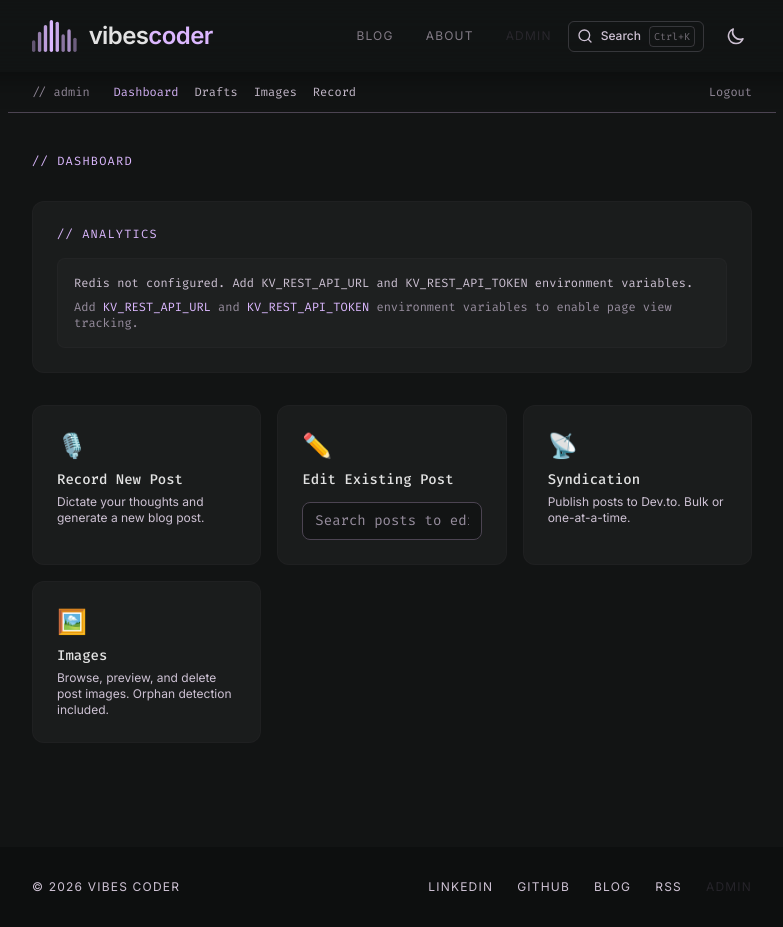
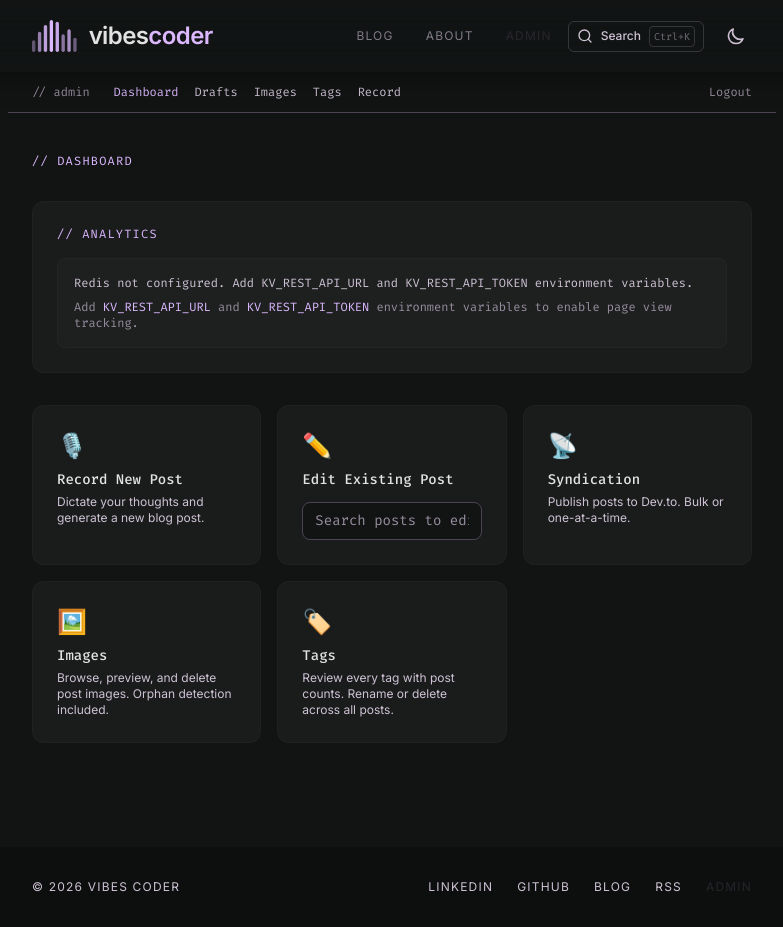
Before and after one commit to carryologist/the-vibe-coder, a Next.js app: page /admin in a window 1280 px wide. Shown: the whole page, without its empty margins (248-1031 px from the left). Built offline with nearby package versions, Linux system fonts and the light colour scheme.

Commit message:
feat(admin): link tag manager from nav and dashboard

```diff
--- a/src/app/admin/page.tsx
+++ b/src/app/admin/page.tsx
@@ -76,6 +76,19 @@ export default function AdminDashboardPage() {
             Browse, preview, and delete post images. Orphan detection included.
           </p>
         </Link>
+
+        <Link
+          href="/admin/tags"
+          className="group glow-card rounded-xl border border-outline-variant/10 bg-surface-low p-6 transition-all duration-300 hover:border-primary/20 hover:bg-surface-high"
+        >
+          <div className="mb-2 text-2xl">🏷️</div>
+          <h2 className="font-mono text-sm font-medium text-on-surface group-hover:text-primary">
+            Tags
+          </h2>
+          <p className="mt-1 text-xs text-on-surface-variant">
+            Review every tag with post counts. Rename or delete across all posts.
+          </p>
+        </Link>
       </div>
     </div>
   );
--- a/src/components/admin/AdminNav.tsx
+++ b/src/components/admin/AdminNav.tsx
@@ -7,6 +7,7 @@ const links = [
   { href: "/admin", label: "Dashboard" },
   { href: "/admin/drafts", label: "Drafts" },
   { href: "/admin/images", label: "Images" },
+  { href: "/admin/tags", label: "Tags" },
   { href: "/admin/record", label: "Record" },
 ];
 
```
